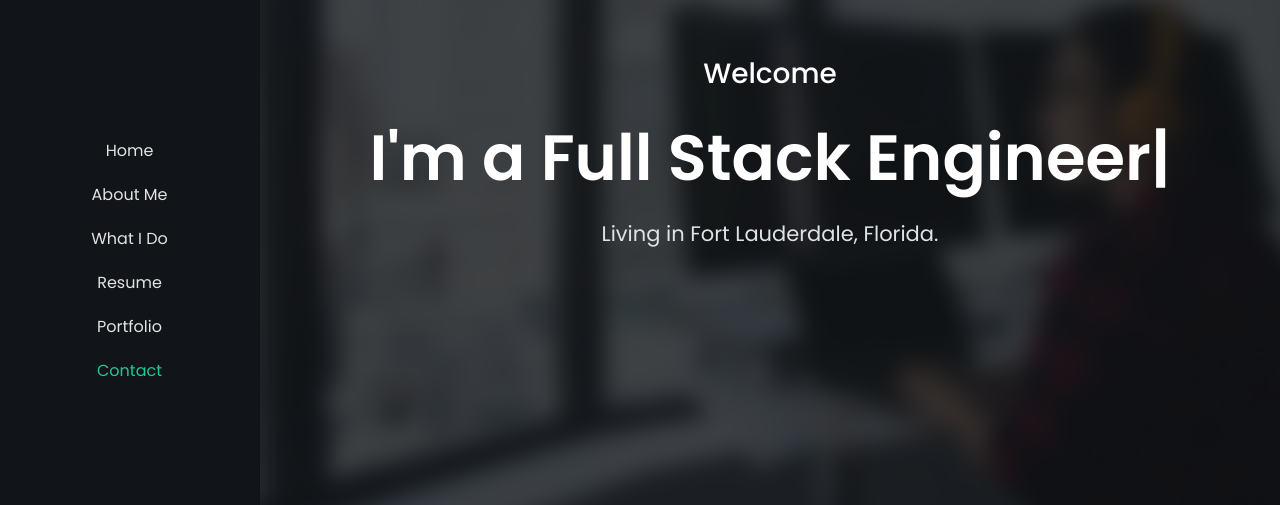
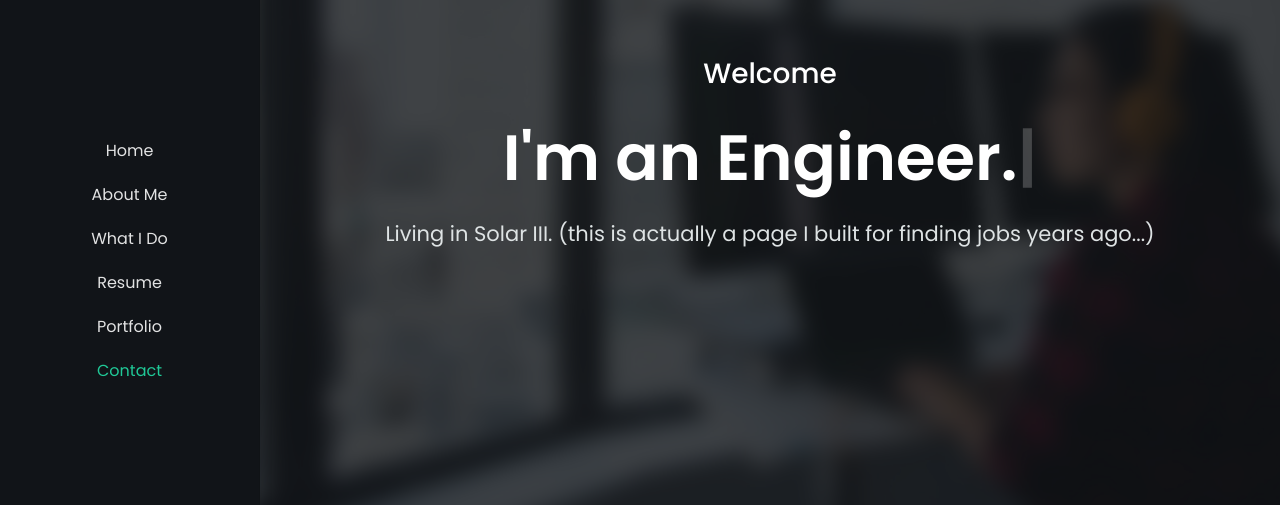
Before and after one commit to zerotume/zerotume.github.io, a plain HTML site: page index.html in a window 1280 px wide. Shown: the part 237-742 px from the top of the page. Drawn offline with Linux system fonts and the light colour scheme.

Commit message:
Update index.html

```diff
--- a/index.html
+++ b/index.html
@@ -98,13 +98,13 @@
               <div class="col-12 text-center">
                 <div class="typed-strings">
                   <p>I'm Heng Wang.</p>
-                  <p>I'm a Full Stack Engineer.</p>
+                  <p>I'm an Engineer.</p>
                   <p>I'm a Problem Solver.</p>
                   <p>I'm a Lifetime Learner.</p>
                 </div>
                 <p class="text-7 fw-500 text-white mb-2 mb-md-3">Welcome</p>
                 <h2 class="text-16 fw-600 text-white mb-2 mb-md-3"><span class="typed"></span></h2>
-                <p class="text-5 text-light mb-4">Living in Fort Lauderdale, Florida.</p>
+                <p class="text-5 text-light mb-4">Living in Solar III. (this is actually a page I built for finding jobs years ago...)</p>
 				<!-- <a href="#contact" class="btn btn-outline-primary rounded-pill shadow-none smooth-scroll mt-2">Hire Me</a> -->
               </div>
             </div>
```
